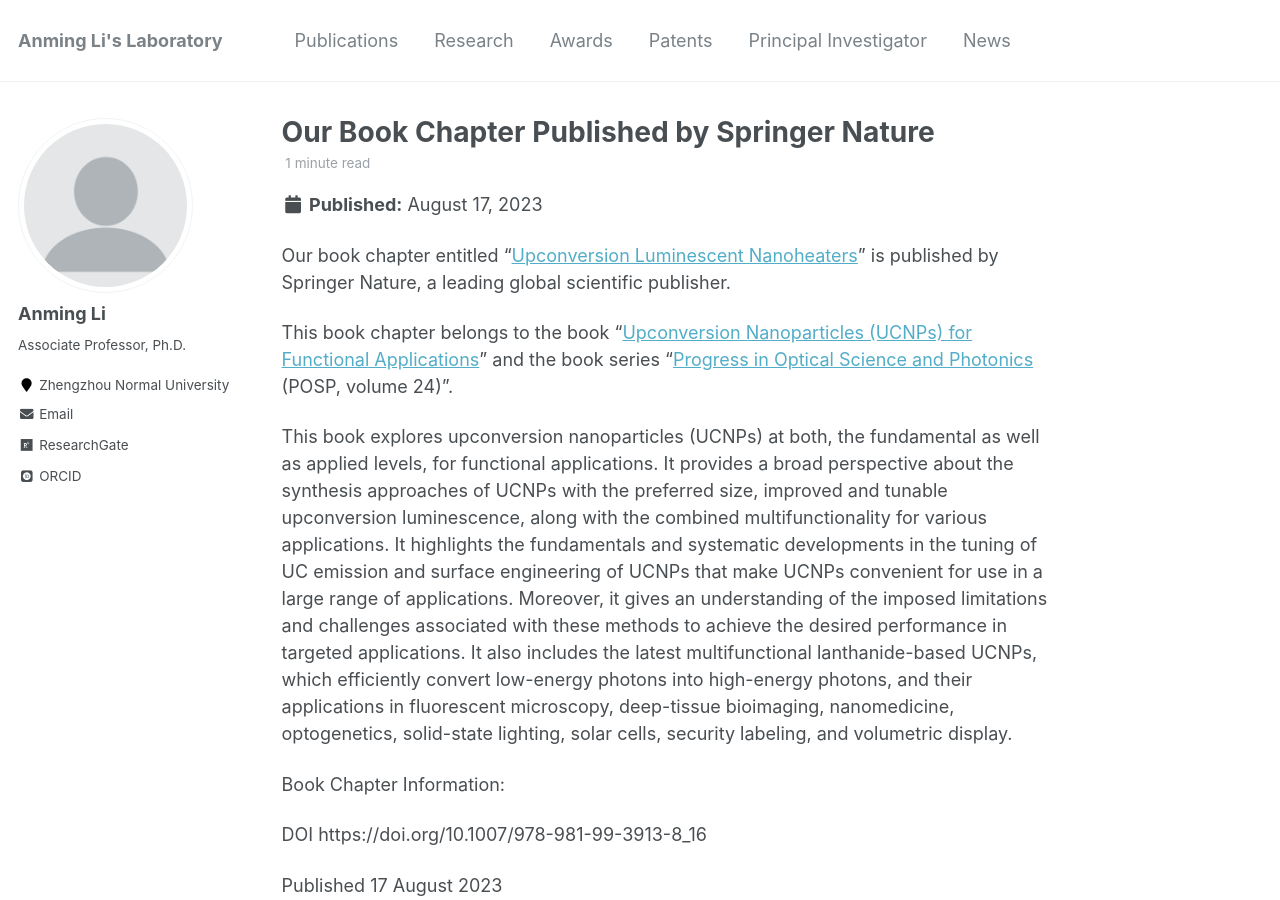
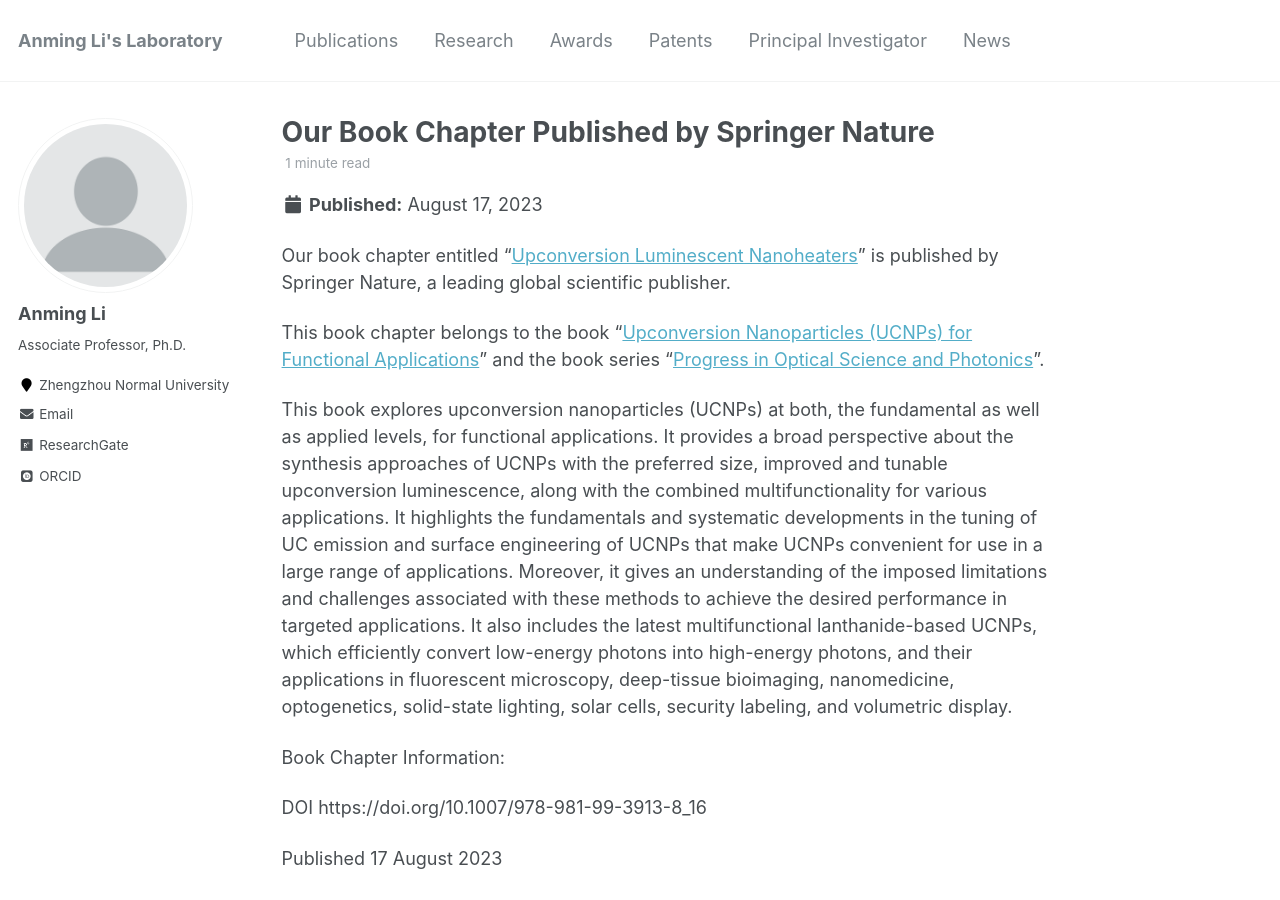
Before and after one commit to ucnclab/ucnclab.github.io, a Jekyll site: the page built from _posts/2023-08-17-blog-post-7.md, in a window 1280 px wide and 900 px high. Built offline with Jekyll 4.4.1, drawn with Linux system fonts in a browser that asks for light colours; some web fonts are replaced; comment, search, counter and statistics services are not loaded.

Commit message:
Update 2023-08-17-blog-post-7.md

```diff
--- a/_posts/2023-08-17-blog-post-7.md
+++ b/_posts/2023-08-17-blog-post-7.md
@@ -8,7 +8,7 @@ tags:
 
 Our book chapter entitled "[Upconversion Luminescent Nanoheaters](https://link.springer.com/chapter/10.1007/978-981-99-3913-8_16)" is published by Springer Nature,  a leading global scientific publisher.
 
-This book chapter belongs to the book “[Upconversion Nanoparticles (UCNPs) for Functional Applications](https://link.springer.com/book/10.1007/978-981-99-3913-8)” and the book series "[Progress in Optical Science and Photonics](https://www.springer.com/series/10091) (POSP, volume 24)".
+This book chapter belongs to the book “[Upconversion Nanoparticles (UCNPs) for Functional Applications](https://link.springer.com/book/10.1007/978-981-99-3913-8)” and the book series "[Progress in Optical Science and Photonics](https://www.springer.com/series/10091)".
 
 This book explores upconversion nanoparticles (UCNPs) at both, the fundamental as well as applied levels, for functional applications. It provides a broad perspective about the synthesis approaches of UCNPs with the preferred size, improved and tunable upconversion luminescence, along with the combined multifunctionality for various applications. It highlights the fundamentals and systematic developments in the tuning of UC emission and surface engineering of UCNPs that make UCNPs convenient for use in a large range of applications. Moreover, it gives an understanding of the imposed limitations and challenges associated with these methods to achieve the desired performance in targeted applications. It also includes the latest multifunctional lanthanide-based UCNPs, which efficiently convert low-energy photons into high-energy photons, and their applications in fluorescent microscopy, deep-tissue bioimaging, nanomedicine, optogenetics, solid-state lighting, solar cells, security labeling, and volumetric display.
 
```
